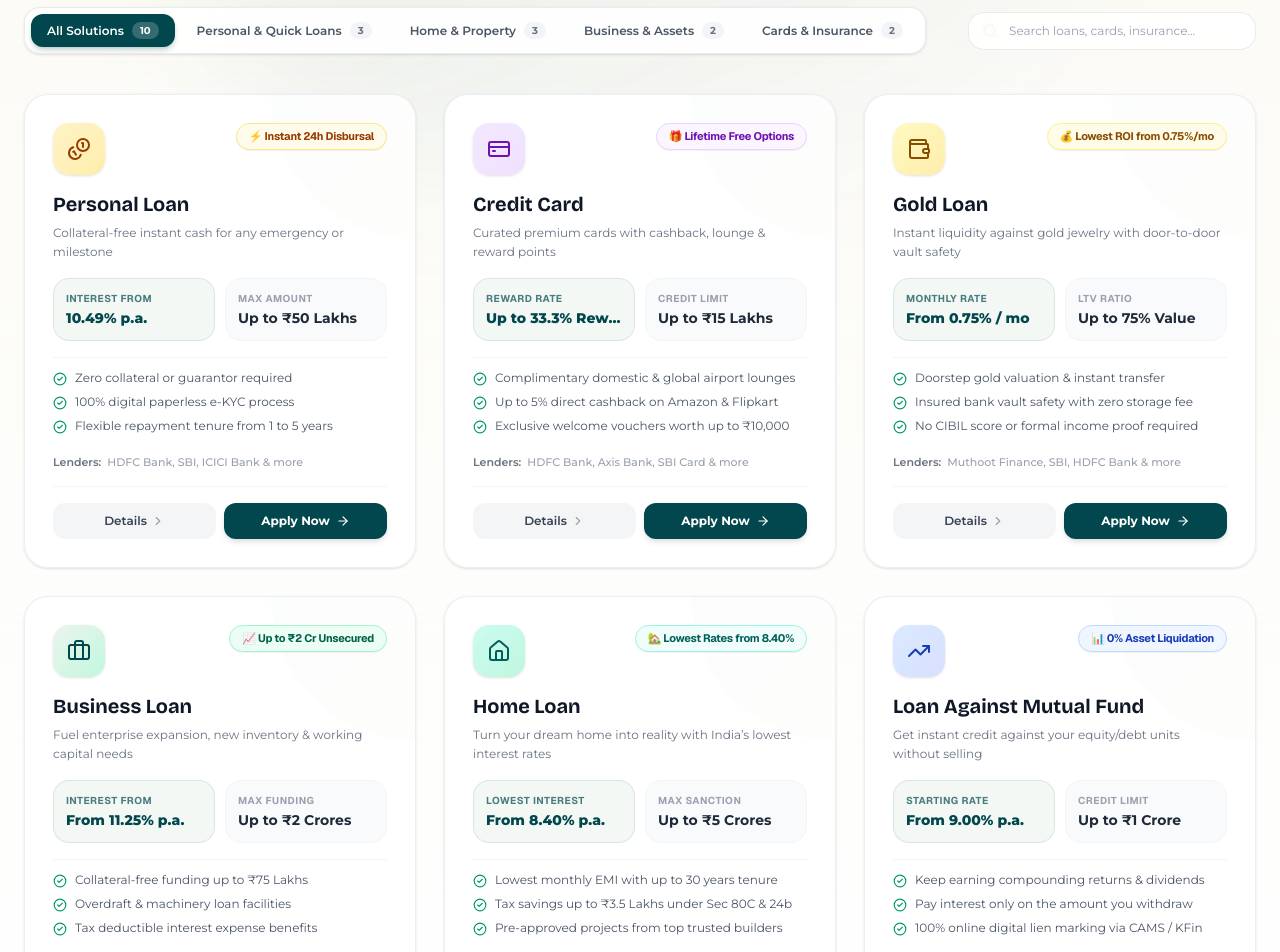
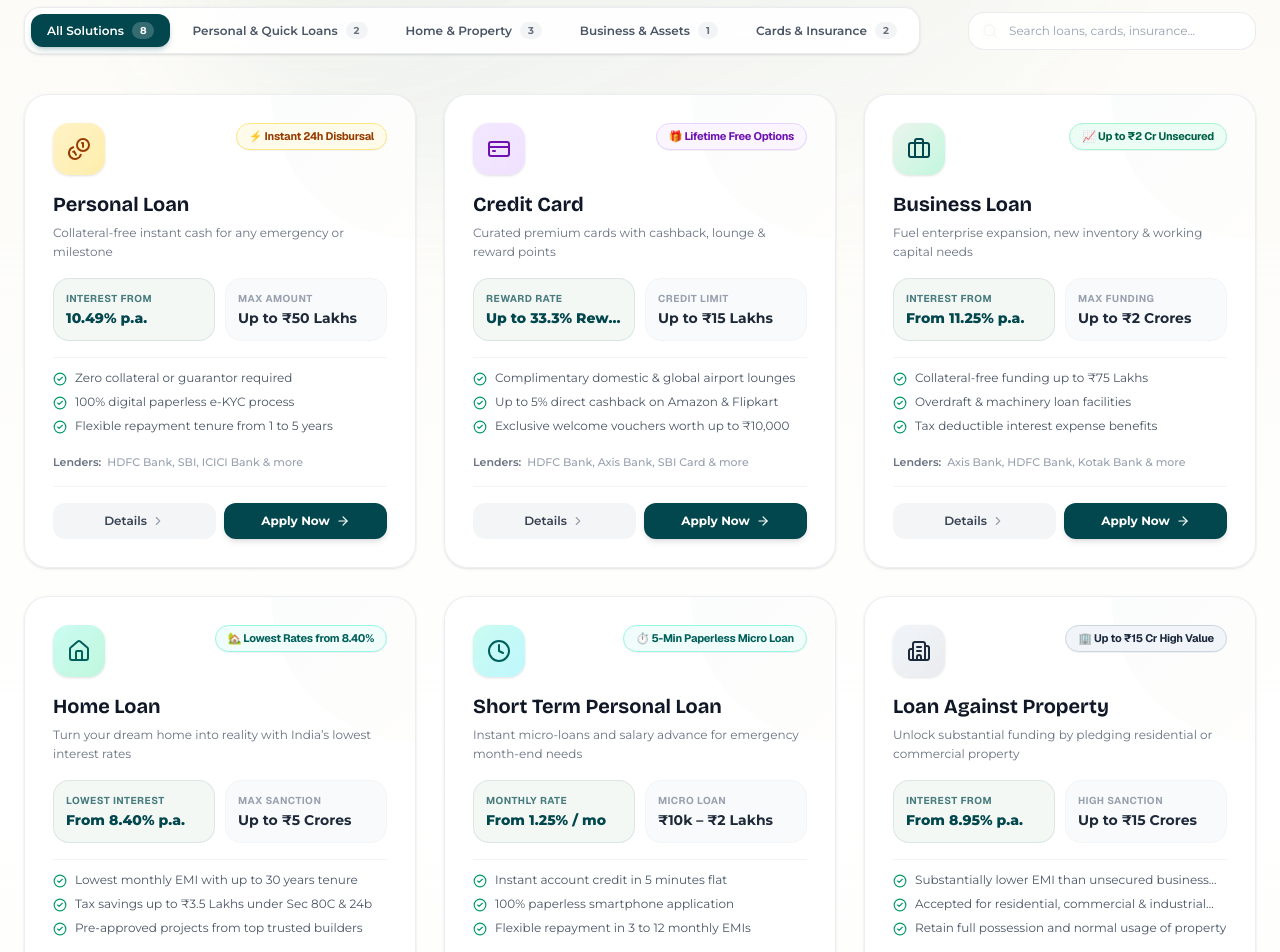
Before and after one commit to ph30nix24/grofi, a Next.js app: page / in a window 1280 px wide. Shown: the part 1460-2412 px from the top of the page. Built offline with nearby package versions, Linux system fonts and the light colour scheme.

Commit message:
fixed some issues

```diff
--- a/app/components/CreditCardShowcase.tsx
+++ b/app/components/CreditCardShowcase.tsx
@@ -10,13 +10,9 @@ import {
   Check,
   CheckCircle2,
   ArrowRight,
-  ExternalLink,
   Crown,
   Percent,
   Gift,
-  Coffee,
-  Zap,
-  Filter,
 } from "lucide-react";
 import { cardsData } from "../utils";
 import { useApplyModal } from "../context/ApplyModalContext";
--- a/app/components/Footer.tsx
+++ b/app/components/Footer.tsx
@@ -4,9 +4,7 @@ import React, { useState } from "react";
 import Image from "next/image";
 import {
   Mail,
-  Phone,
   MapPin,
-  ArrowRight,
   ShieldCheck,
   Lock,
   Landmark,
@@ -19,7 +17,6 @@ const loanLinks = [
   { label: "Personal Loan", href: "#products" },
   { label: "Business Loan", href: "#products" },
   { label: "Home Loan", href: "#products" },
-  { label: "Used Car Loan", href: "#products" },
   { label: "Loan Against Property", href: "#products" },
   { label: "Loan Against Mutual Funds", href: "#products" },
   { label: "Short Term Personal Loan", href: "#products" },
@@ -40,18 +37,16 @@ const toolLinks = [
   { label: "Home Loan EMI Calculator", href: "#emi-calculator" },
   { label: "Personal Loan Eligibility", href: "#eligibility" },
   { label: "Credit Card Comparison", href: "#credit-cards" },
-  { label: "Balance Transfer Savings", href: "#emi-calculator" },
-  { label: "Free Credit Score Check", href: "#eligibility" },
 ];
 
 const companyLinks = [
   { label: "Why Choose Grofi", href: "#why-choose-us" },
   { label: "Our Banking Partners", href: "#products" },
   { label: "Verified Reviews", href: "#testimonials" },
-  { label: "Careers", href: "#" },
-  { label: "Press & Media", href: "#" },
-  { label: "Partner with Us", href: "#" },
-  { label: "Contact Us", href: "#" },
+  // { label: "Careers", href: "#" },
+  // { label: "Press & Media", href: "#" },
+  // { label: "Partner with Us", href: "#" },
+  // { label: "Contact Us", href: "#" },
 ];
 
 export default function Footer() {
--- a/app/components/ProductsSection.tsx
+++ b/app/components/ProductsSection.tsx
@@ -70,10 +70,10 @@ interface Product {
 }
 
 const categoryTabs: { id: ProductCategory; label: string; count: number }[] = [
-  { id: "all", label: "All Solutions", count: 10 },
-  { id: "personal", label: "Personal & Quick Loans", count: 3 },
+  { id: "all", label: "All Solutions", count: 8 },
+  { id: "personal", label: "Personal & Quick Loans", count: 2 },
   { id: "home", label: "Home & Property", count: 3 },
-  { id: "business", label: "Business & Assets", count: 2 },
+  { id: "business", label: "Business & Assets", count: 1 },
   { id: "cards-insurance", label: "Cards & Insurance", count: 2 },
 ];
 
@@ -172,52 +172,6 @@ const products: Product[] = [
     applyHref: "#credit-cards",
   },
   {
-    id: "gold-loan",
-    title: "Gold Loan",
-    subtitle: "Instant liquidity against gold jewelry with door-to-door vault safety",
-    category: "personal",
-    description: "Unlock the instant value of your idle gold with lowest interest and minimal papers.",
-    badge: "💰 Lowest ROI from 0.75%/mo",
-    badgeBg: "bg-yellow-50",
-    badgeText: "text-yellow-800",
-    badgeBorder: "border-yellow-200",
-    icon: <Wallet className="w-6 h-6" />,
-    iconBg: "bg-gradient-to-br from-yellow-100 to-amber-200/70",
-    iconColor: "text-yellow-800",
-    glowColor: "group-hover:shadow-yellow-500/10",
-    metrics: {
-      rate: "From 0.75% / mo",
-      rateLabel: "Monthly Rate",
-      maxAmount: "Up to 75% Value",
-      amountLabel: "LTV Ratio",
-      speed: "30-Min Disbursal",
-      speedLabel: "Fastest Speed",
-    },
-    keyPerks: [
-      "Doorstep gold valuation & instant transfer",
-      "Insured bank vault safety with zero storage fee",
-      "No CIBIL score or formal income proof required",
-    ],
-    partnerBanks: ["Muthoot Finance", "SBI", "HDFC Bank", "Manappuram", "ICICI Bank"],
-    eligibility: {
-      minAge: "18 – 70 Years",
-      minIncome: "No minimum income required",
-      minCibil: "No CIBIL restriction",
-      employmentType: "Anyone owning 18k–24k Gold",
-    },
-    requiredDocs: [
-      "PAN Card & Aadhaar Card",
-      "Passport Size Photo",
-      "Gold Ornaments for on-spot valuation",
-    ],
-    featuresList: [
-      "Pay interest only during the tenure and principal upon completion (Bullet repayment)",
-      "100% safe custody in bank-grade vaults insured against loss or damage",
-      "Part-release of jewelry allowed whenever needed",
-    ],
-    applyHref: "#eligibility",
-  },
-  {
     id: "business-loan",
     title: "Business Loan",
     subtitle: "Fuel enterprise expansion, new inventory & working capital needs",
@@ -310,51 +264,6 @@ const products: Product[] = [
       "Special subsidized interest concessions for women co-applicants",
     ],
     applyHref: "#emi-calculator",
-  },
-  {
-    id: "loan-against-mutual-fund",
-    title: "Loan Against Mutual Fund",
-    subtitle: "Get instant credit against your equity/debt units without selling",
-    category: "business",
-    description: "Instant digital overdraft against your mutual funds while your portfolio stays intact.",
-    badge: "📊 0% Asset Liquidation",
-    badgeBg: "bg-blue-50",
-    badgeText: "text-blue-800",
-    badgeBorder: "border-blue-200",
-    icon: <TrendingUp className="w-6 h-6" />,
-    iconBg: "bg-gradient-to-br from-blue-100 to-indigo-200/70",
-    iconColor: "text-blue-800",
-    glowColor: "group-hover:shadow-blue-500/10",
-    metrics: {
-      rate: "From 9.00% p.a.",
-      rateLabel: "Starting Rate",
-      maxAmount: "Up to ₹1 Crore",
-      amountLabel: "Credit Limit",
-      speed: "15-Min Credit",
-      speedLabel: "Disbursal",
-    },
-    keyPerks: [
-      "Keep earning compounding returns & dividends",
-      "Pay interest only on the amount you withdraw",
-      "100% online digital lien marking via CAMS / KFin",
-    ],
-    partnerBanks: ["Mirae Asset", "HDFC Bank", "ICICI Bank", "Tata Capital", "Axis Bank"],
-    eligibility: {
-      minAge: "18 – 65 Years",
-      minIncome: "Mutual Fund Value ₹50k+",
-      minCibil: "650+ Score",
-      employmentType: "Any Mutual Fund Investor",
-    },
-    requiredDocs: [
-      "PAN Card & Aadhaar Linked Mobile (OTP)",
-      "CAMS / KFintech Registered Email / Folio",
-    ],
-    featuresList: [
-      "Zero foreclosure penalties — borrow and repay anytime freely",
-      "High LTV: up to 50% for equity funds and up to 80% for debt funds",
-      "Instant money credit to your registered bank account in 15 minutes",
-    ],
-    applyHref: "#eligibility",
   },
   {
     id: "short-term-personal-loan",
--- a/app/components/hero2.tsx
+++ b/app/components/hero2.tsx
@@ -380,25 +380,7 @@ export default function Hero2() {
             </div>
 
             {/* MID-RIGHT card */}
-            <div className="absolute top-1/2 -translate-y-1/2 right-0 z-30 flex items-center gap-2 reveal-scale delay-200">
-              {/* arrow pointing left toward image */}
-              <svg width="60" height="30" viewBox="0 0 60 30" fill="none" className="opacity-50">
-                <path d="M58 15 Q30 15 8 15" stroke="#02474D" strokeWidth="1.8" strokeDasharray="4 3" strokeLinecap="round" fill="none"/>
-                <polygon points="4,15 14,9 14,21" fill="#02474D"/>
-              </svg>
-              <div
-                onClick={() => openApplyModal("Used Car Loan", "Instant approval up to ₹50L from 9.25% p.a.")}
-                className="bg-white rounded-2xl shadow-lg border border-gray-100 px-4 py-3 flex items-center gap-3 group cursor-pointer hover:shadow-xl transition-all duration-200 w-52 hover:-translate-y-1"
-              >
-                <div className="w-9 h-9 bg-[#EBF4ED] rounded-xl flex items-center justify-center shrink-0">
-                  <Car className="w-4 h-4 text-primary" />
-                </div>
-                <div className="flex-1 min-w-0">
-                  <p className="text-xs font-bold text-gray-800 truncate">Used Car Loan</p>
-                  <p className="text-[10px] text-gray-500 leading-snug mt-0.5">Up to ₹50L · From 9.25% p.a.</p>
-                </div>
-              </div>
-            </div>
+
 
             {/* BOTTOM-RIGHT card */}
             <div className="absolute bottom-12 right-0 z-30 flex flex-col items-start gap-1 reveal-scale delay-250">
--- a/app/context/ApplyModalContext.tsx
+++ b/app/context/ApplyModalContext.tsx
@@ -15,8 +15,6 @@ import {
   Clock,
   Headphones,
   Lock,
-  BadgeCheck,
-  Check,
 } from "lucide-react";
 
 interface ApplyModalContextType {
@@ -63,7 +61,6 @@ export const productCategories: ProductCategoryGroup[] = [
       "Loan Against Property",
       "Home Loan Balance Transfer",
       "Loan Against Mutual Fund",
-      "Used Car Loan",
     ],
   },
   {
--- a/app/utils/index.ts
+++ b/app/utils/index.ts
@@ -119,33 +119,6 @@ export const cardsData: CreditCardItem[] = [
     applyLink: "#apply-magnus",
   },
   {
-    id: "amex-platinum",
-    imgSrc: '',
-    name: "Platinum Card (Metal)",
-    bank: "American Express",
-    category: "luxury",
-    badge: "Iconic Global Prestige",
-    annualFee: "₹60,000 + GST",
-    rewardRate: "Membership Rewards with 3X multipliers",
-    loungeAccess: "Unlimited Centurion, Delta & Priority Pass Lounges",
-    cardType: "Metal",
-    keyPerks: [
-      "Exclusive Centurion Lounge network access globally",
-      "Elite tier status across Marriott, Hilton & Radisson hotels",
-      "₹45,000+ luxury vouchers including Taj, Postcard & dining",
-    ],
-    welcomeBenefit: "135,000 Membership Rewards points or Taj stay vouchers",
-    cardTheme: {
-      bgStyle: "bg-gradient-to-br from-[#d9d9d9] via-[#bfbfbf] to-[#8c8c8c]",
-      borderStyle: "border-gray-400 shadow-gray-500/20",
-      textColor: "text-gray-900",
-      chipColor: "bg-[#e5c158]",
-      network: "AMEX",
-      artElement: "centurion",
-    },
-    applyLink: "#apply-amex-plat",
-  },
-  {
     id: "icici-emeralde",
     imgSrc: '/cards/emeralde-private-metal.png',
     name: "Emeralde Private Metal",
@@ -258,33 +231,6 @@ export const cardsData: CreditCardItem[] = [
     applyLink: "#apply-dcb",
   },
   {
-    id: "amex-gold",
-    imgSrc: '',
-    name: "Gold Charge Card",
-    bank: "American Express",
-    category: "rewards",
-    badge: "Classic 24K Gold Multiplier",
-    annualFee: "₹4,500 + GST",
-    rewardRate: "5X points on Reward Multiplier",
-    loungeAccess: "Special lounge access privileges",
-    cardType: "Metal",
-    keyPerks: [
-      "1,000 bonus Membership Rewards points every month on 6 spends of ₹1,000+",
-      "5X reward points on Apple, Flipkart, MakeMyTrip via Reward Multiplier",
-      "Redeem points from the prestigious 18K & 24K Gold Collection catalogue",
-    ],
-    welcomeBenefit: "4,000 Membership Rewards points on first card spend",
-    cardTheme: {
-      bgStyle: "bg-gradient-to-br from-[#eab308] via-[#ca8a04] to-[#a16207]",
-      borderStyle: "border-amber-300/50 shadow-amber-900/30",
-      textColor: "text-amber-950",
-      chipColor: "bg-[#fef08a]",
-      network: "AMEX",
-      artElement: "gold-leaf",
-    },
-    applyLink: "#apply-amex-gold",
-  },
-  {
     id: "yes-marquee",
     imgSrc: '/cards/Marquee-credit-card.png',
     name: "Marquée Credit Card",
```
